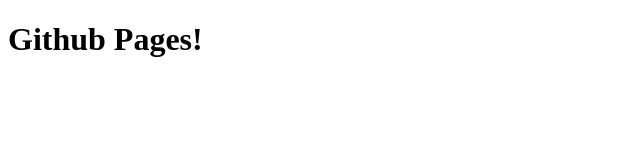
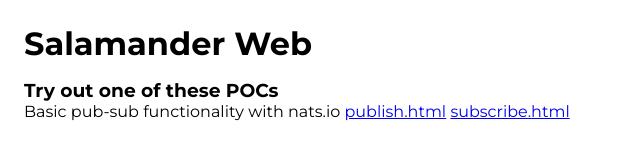
Before and after one commit to aricallen/salamander-web, a website: page index.html in a window 1280 px wide. Shown: the whole page, without its empty margins (0-640 px from the left). Drawn offline with Linux system fonts and the light colour scheme.

Commit message:
update home page with links

```diff
--- a/index.html
+++ b/index.html
@@ -3,9 +3,19 @@
 <head>
   <meta charset="UTF-8">
   <meta name="viewport" content="width=device-width, initial-scale=1.0">
-  <title>Document</title>
+  <title>Salamander Web</title>
+  <link rel="stylesheet" href="./src/styles/reset.css">
+  <link rel="stylesheet" href="./src/styles/main.css">
 </head>
 <body>
-  <h1>Github Pages!</h1>
+  <h1>Salamander Web</h1>
+
+  <h3>Try out one of these POCs</h3>
+
+  <div>
+    <span class="instructions">Basic pub-sub functionality with nats.io</span>
+    <a href="./src/pub-sub/publish.html">publish.html</a>
+    <a href="./src/pub-sub/subscribe.html">subscribe.html</a>
+  </div>
 </body>
 </html>
```
